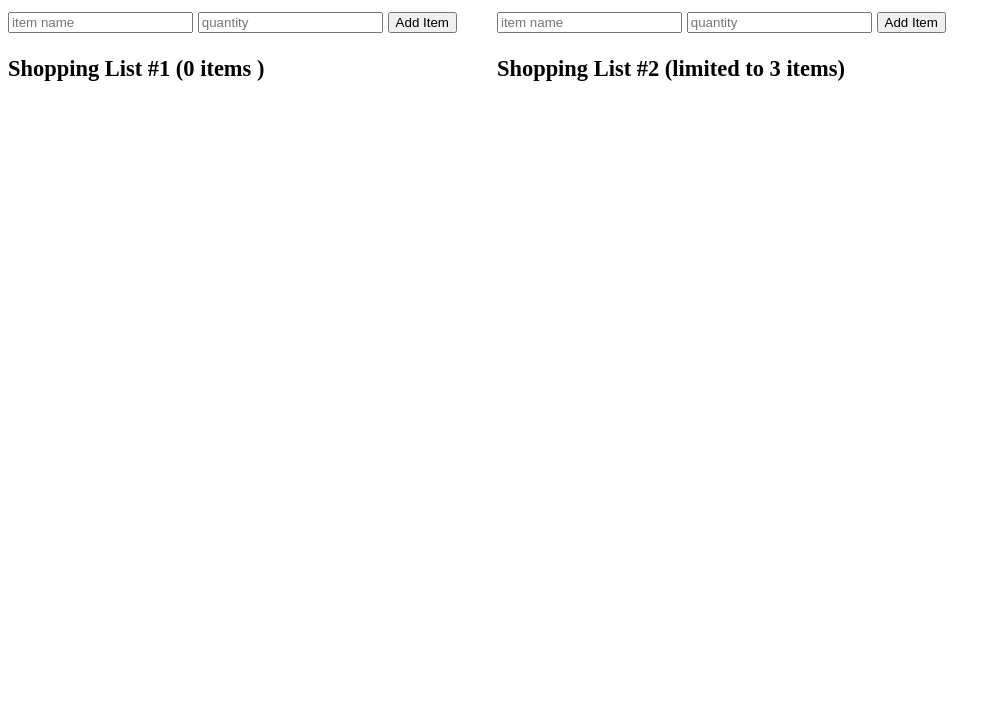
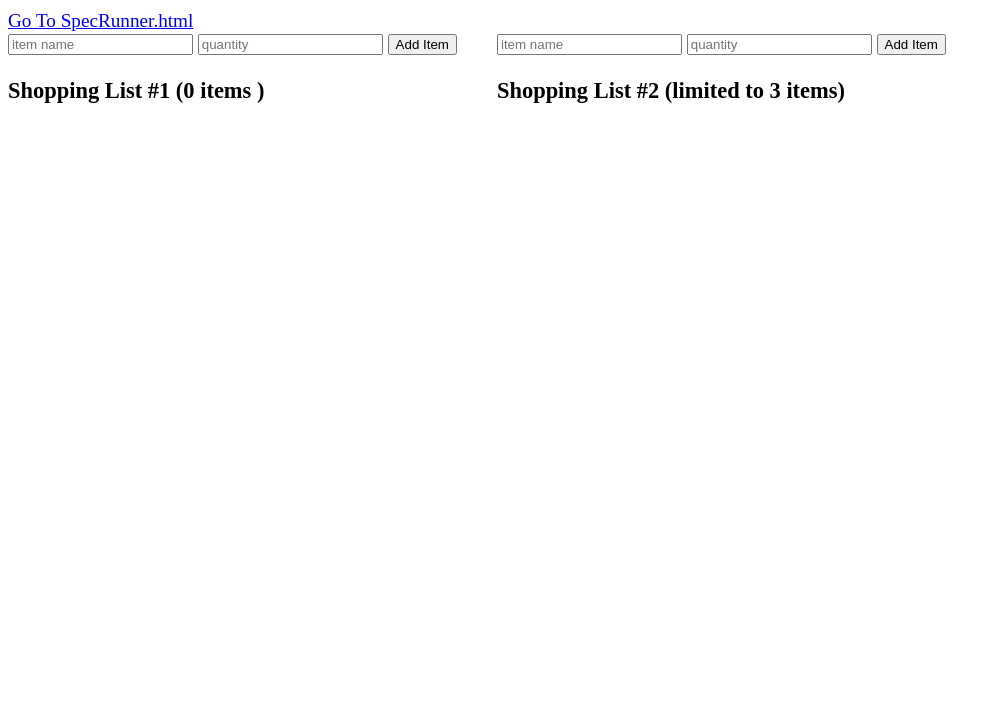
Before and after one commit to lpm0073/jhu-course5-module5-lecture46, a plain HTML site: page index.html in a window 1280 px wide. Shown: the part 85-800 px from the top of the page, without its empty margins (0-1001 px from the left). Drawn offline with Linux system fonts and the light colour scheme.

Commit message:
AngularJS Unit Testing w Jasmine - Directives

```diff
--- a/index.html
+++ b/index.html
@@ -9,6 +9,8 @@
   </head>
   <body>
     <h1>Directives with Isolate Scope</h1>
+
+    <div><a href="SpecRunner.html">Go To SpecRunner.html</a></div>
 
     <!-- LIST #1 - unlimited items -->
     <div id="list1" ng-controller='ShoppingListController1 as list1'>
```
